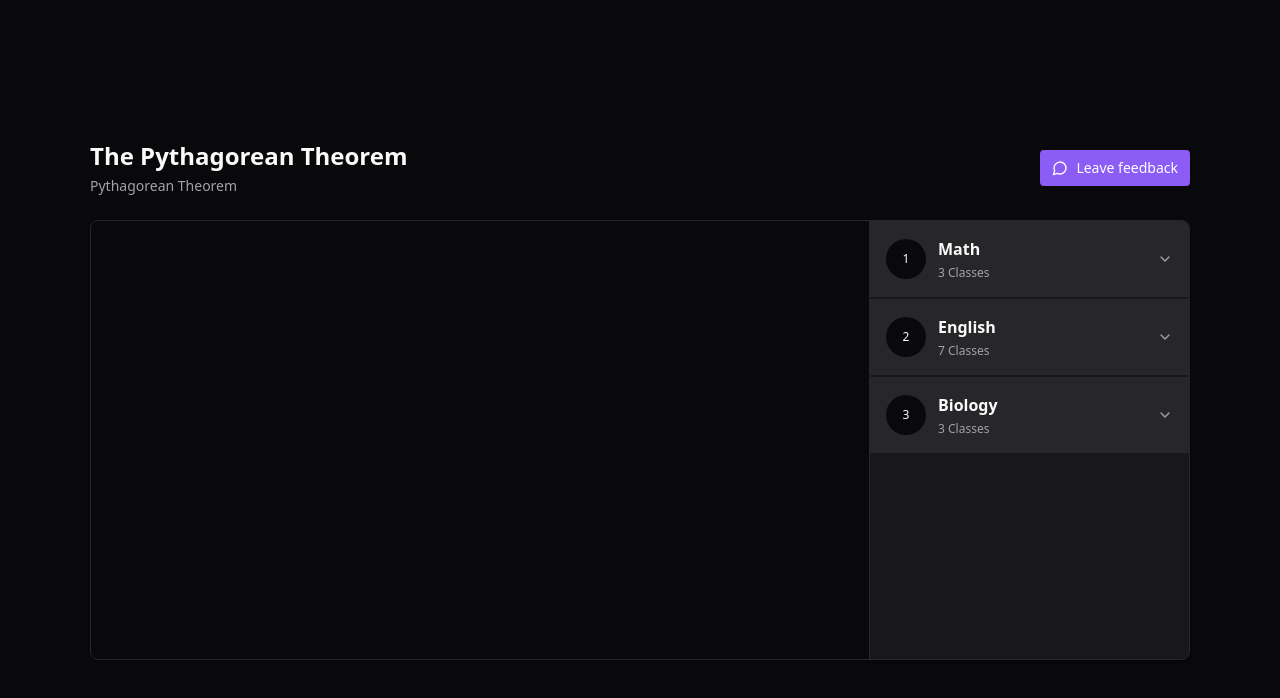
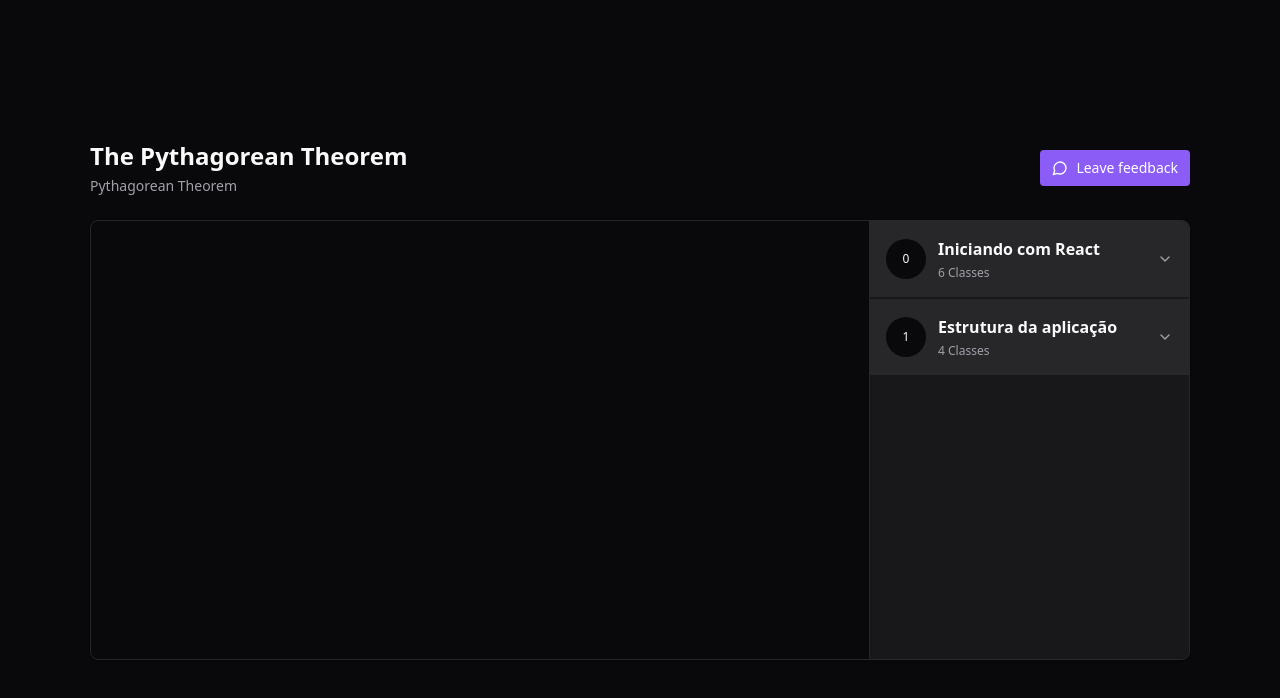
Before and after one commit to Prattiz/Skill-Stream, a React (Vite) app: page / in a window 1280 px wide. Shown: the top 698 px of the page. Built offline with nearby package versions, Linux system fonts and the light colour scheme.

Commit message:
CREATE PLAYER REDUCER

```diff
--- a/src/components/Module/index.tsx
+++ b/src/components/Module/index.tsx
@@ -3,6 +3,7 @@
 import { Lesson } from "../Lesson";
 
 import * as Collapsible from '@radix-ui/react-collapsible';
+import { useAppSelector } from "../../store";
 
 interface ModulesProps{
     title: string,
@@ -11,6 +12,9 @@
 }
 
 export function Module({ title, moduleIndex, amountOfClasses}: ModulesProps){
+
+    const lessons = useAppSelector(state => state.player.course.modules[moduleIndex].lessons);
+
     return(
         <Collapsible.Root className="group">
 
@@ -35,9 +39,9 @@
 
             <Collapsible.Content>
                 <nav className="relative flex flex-col gap-4 p-6">
-                    <Lesson title="The Pythagorean Theorem" minutes="5:00"/>
-                    <Lesson title="Trigonometry" minutes="7:52"/>
-                    <Lesson title="The bhaskara formula" minutes="10:23"/>
+                    {lessons.map(lesson => (
+                        <Lesson title={lesson.title} minutes={lesson.duration}/>
+                    ))}
                 </nav>
             </Collapsible.Content>
 
--- a/src/pages/index.tsx
+++ b/src/pages/index.tsx
@@ -3,10 +3,14 @@
 import { Header } from '../components/Header';
 import { Player } from '../components/Player';
 import { Module } from '../components/Module';
+import { useAppSelector } from '../store';
 
 
 
 export function App() {
+
+  const modules = useAppSelector(state => state.player.course.modules);
+
   return (
 
     <div className="h-screen bg-zinc-950 text-zinc-50 flex justify-center items-center">
@@ -34,9 +38,16 @@
           border-l border-zinc-800 bg-zinc-900 divide-y-2 divide-zinc-900
           overflow-y-scroll scrollbar-thin scrollbar-track-zinc-950 scrollbar-thumb-zinc-800"
         >
-          <Module title='Math' amountOfClasses={3} moduleIndex={1}/>
-          <Module title='English' amountOfClasses={7} moduleIndex={2}/>
-          <Module title='Biology' amountOfClasses={3} moduleIndex={3}/>
+          {modules.map((module, index) => (
+
+            <Module
+              key={module.id}
+              title={module.title}
+              amountOfClasses={module.lessons.length}
+              moduleIndex={index}
+            />
+
+          ))}
 
         </aside>
       </main>
--- a/src/store/index.ts
+++ b/src/store/index.ts
@@ -1,12 +1,13 @@
 import { configureStore } from '@reduxjs/toolkit';
 import { TypedUseSelectorHook, useSelector } from 'react-redux';
+import { player } from './slices/player';
 
 
 
 
 export const Store = configureStore({
     reducer: {
-
+       player,
     }
 })
 
--- /dev/null
+++ b/src/store/slices/player.ts
@@ -0,0 +1,39 @@
+import { createSlice } from "@reduxjs/toolkit";
+
+const playerSlice = createSlice({
+    name: "player",
+    initialState: {
+        course: {
+            modules: [
+
+                {
+                  id: '1',
+                  title: 'Iniciando com React',
+                  lessons: [
+                    { id: 'Jai8w6K_GnY', title: 'CSS Modules', duration: '13:45' },
+                    { id: 'w-DW4DhDfcw', title: 'Estilização do Post', duration: '10:05' },
+                    { id: 'D83-55LUdKE', title: 'Componente: Header', duration: '06:33' },
+                    { id: 'W_ATsETujaY', title: 'Componente: Sidebar', duration: '09:12' },
+                    { id: 'Pj8dPeameYo', title: 'CSS Global', duration: '03:23' },
+                    { id: '8KBq2vhwbac', title: 'Form de comentários', duration: '11:34' },
+                  ],
+                },
+
+                {
+                  id: '2',
+                  title: 'Estrutura da aplicação',
+                  lessons: [
+                    { id: 'gE48FQXRZ_o', title: 'Componente: Comment', duration: '13:45' },
+                    { id: 'Ng_Vk4tBl0g', title: 'Responsividade', duration: '10:05' },
+                    { id: 'h5JA3wfuW1k', title: 'Interações no JSX', duration: '06:33' },
+                    { id: '1G0vSTqWELg', title: 'Utilizando estado', duration: '09:12' },
+                  ],
+                },
+
+              ],
+        }
+    },
+    reducers: {}
+})
+
+export const player = playerSlice.reducer
```
